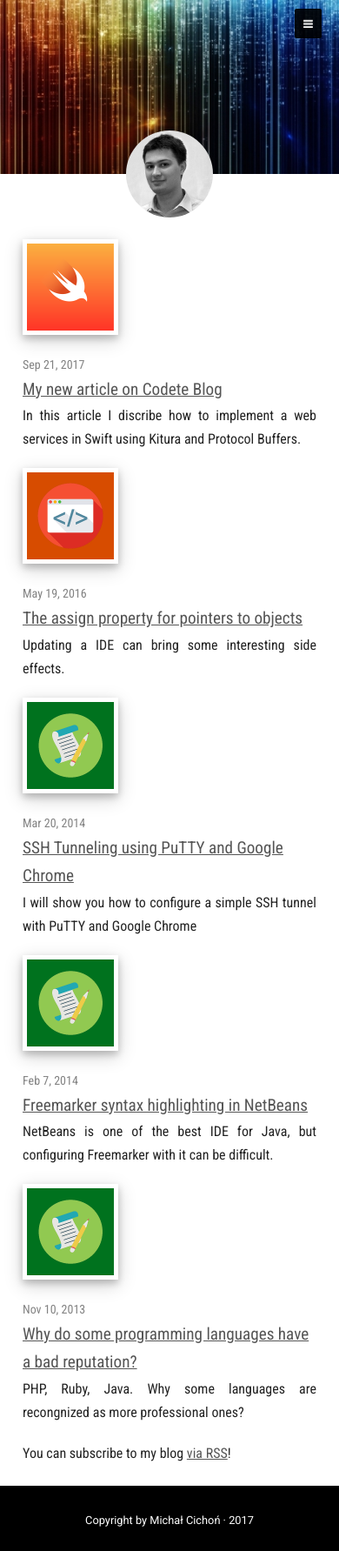
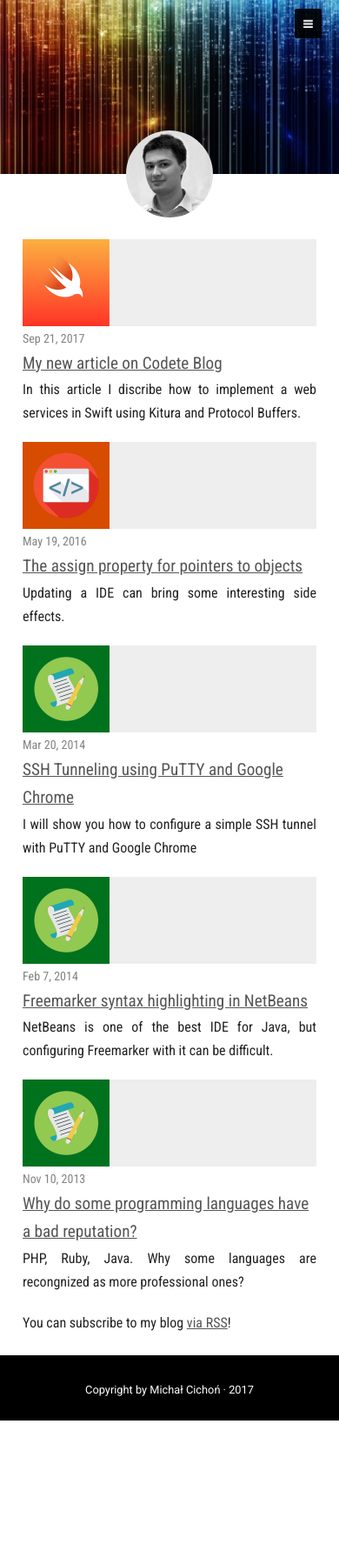
Before and after one commit to michalcichon/michalcichon.github.io, a Jekyll site: the page built from blog.html, in a window 390 px wide. Shown: the whole page at 87% size. Built offline with Jekyll 4.4.1, drawn with Linux system fonts in a browser that asks for light colours; after the commit the page ends 1633 px from its top, so only the background shows below that.

Commit message:
CSS fix for mobile

```diff
--- a/_layouts/home.html
+++ b/_layouts/home.html
@@ -10,9 +10,9 @@ layout: default
     {% for post in site.posts %}
       <li>
         {% if post.thumbnail %}
-          <a href="{{ post.url | relative_url }}"><img class="post-thumbnail" src="{{site.url}}/assets/thumbnails/{{post.thumbnail}}" alt=""></a>
+          <a class="link-around-image" href="{{ post.url | relative_url }}"><img class="post-thumbnail" src="{{site.url}}/assets/thumbnails/{{post.thumbnail}}" alt=""></a>
           {% else %}
-          <a href="{{ post.url | relative_url }}"><img class="post-thumbnail" src="{{site.url}}/assets/thumbnails/default.png" alt=""></a>
+          <a class="link-around-image" href="{{ post.url | relative_url }}"><img class="post-thumbnail" src="{{site.url}}/assets/thumbnails/default.png" alt=""></a>
         {% endif %}
 
         {% assign date_format = site.minima.date_format | default: "%b %-d, %Y" %}
```
Also changed, not shown: css/main.css (+8 -0 lines), css/main.min.css.
